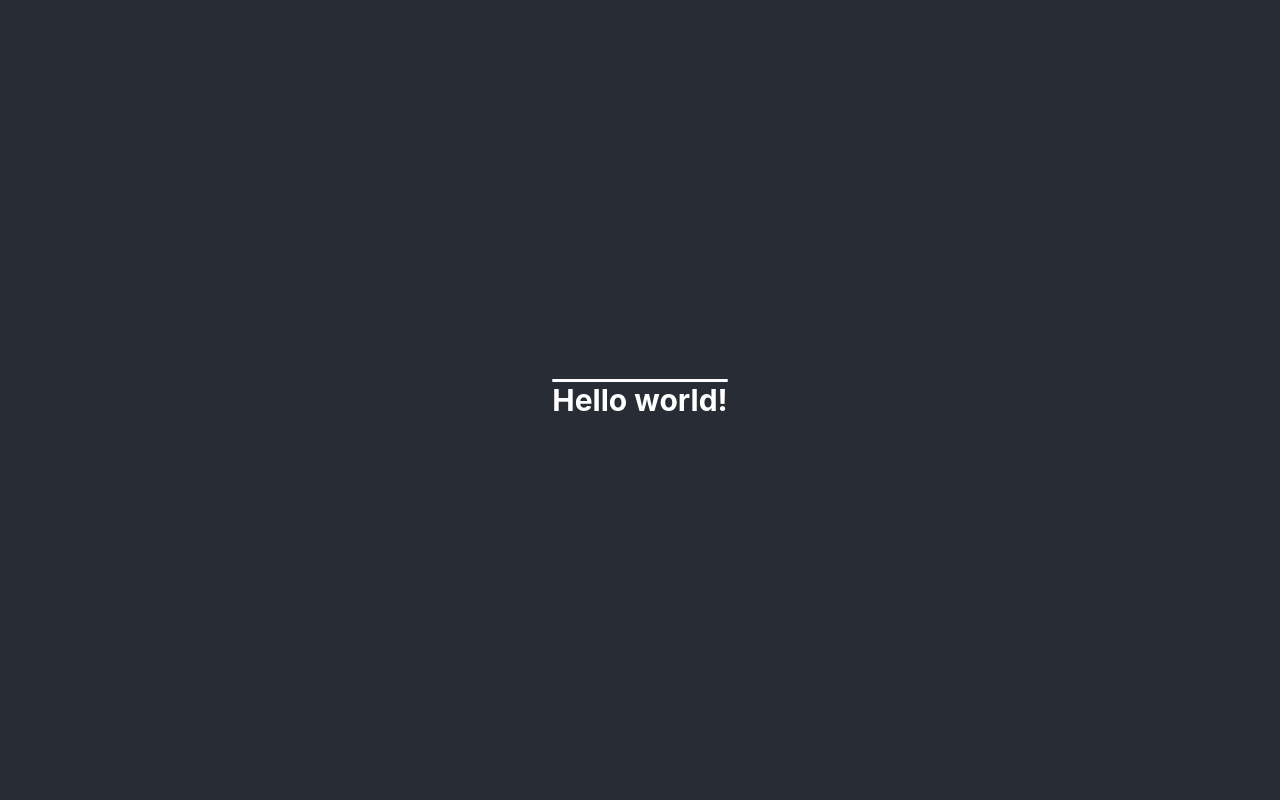
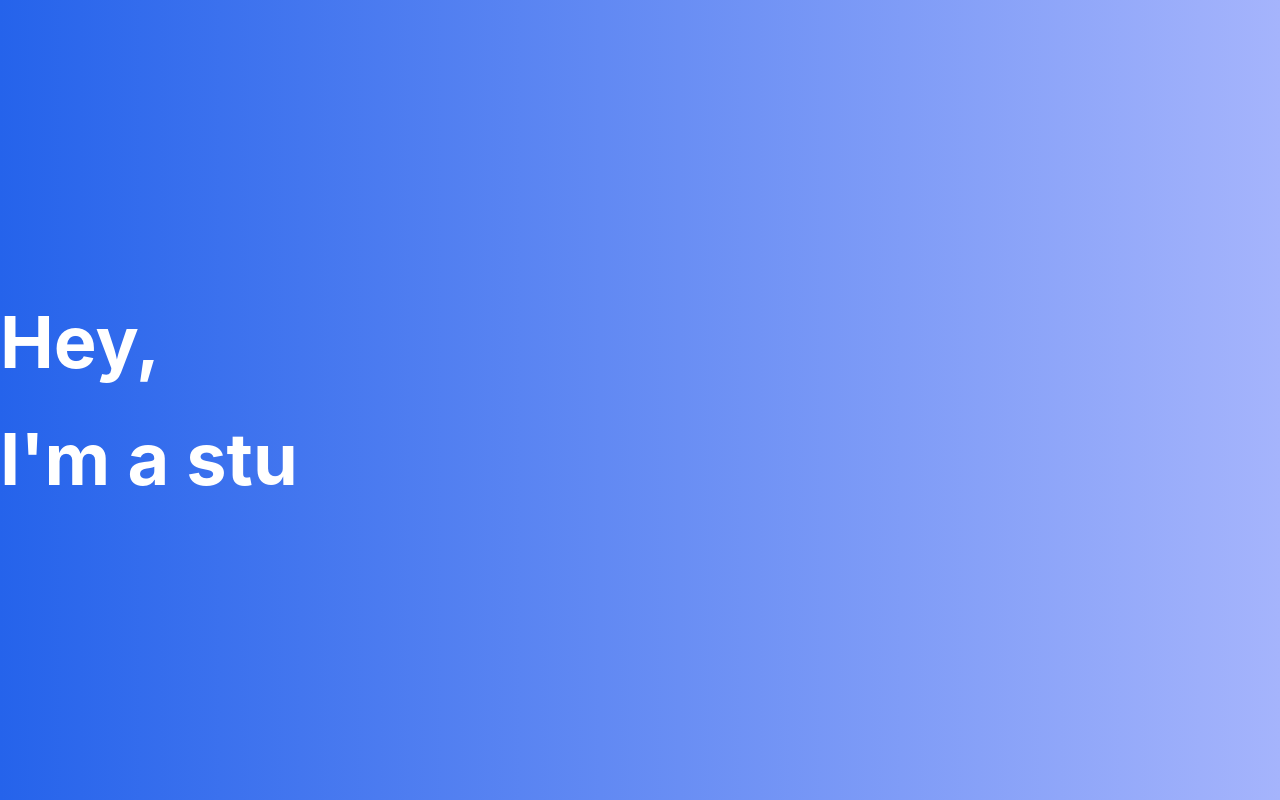
Before and after one commit to SoorajTharumia/portfolio, a React (Create React App) app: page / in a window 1280 px wide. Built offline with nearby package versions, Linux system fonts and the light colour scheme.

Commit message:
building home component

```diff
--- a/package.json
+++ b/package.json
@@ -9,6 +9,7 @@
     "react": "^18.3.1",
     "react-dom": "^18.3.1",
     "react-scripts": "5.0.1",
+    "react-simple-typewriter": "^5.0.1",
     "web-vitals": "^2.1.4"
   },
   "scripts": {
--- a/src/App.css
+++ b/src/App.css
@@ -14,7 +14,6 @@
 }
 
 .App-header {
-  background-color: #282c34;
   min-height: 100vh;
   display: flex;
   flex-direction: column;
--- a/src/App.js
+++ b/src/App.js
@@ -1,14 +1,11 @@
 import './App.css';
+import Home from './components/Home/home'
 
 function App() {
   return (
-    <div className="App">
-      <header className="App-header">
-
-        <h1 className="text-3xl font-bold overline">
-          Hello world!
-        </h1>
-
+    <div className="App" class="bg-gradient-to-r from-blue-600 to-indigo-300">
+      <header className="App-header ">
+        <Home />
       </header>
     </div>
   );
--- /dev/null
+++ b/src/components/Home/home.js
@@ -0,0 +1,27 @@
+import React from 'react'
+import { Typewriter } from 'react-simple-typewriter'
+
+
+const home = () => {
+  return (
+    <div className="container mx-auto fade-in" id="home">
+
+        <span className="text-7xl font-bold leading-relaxed" >
+            <h1>Hey,</h1>
+            I'm
+            <Typewriter
+                words={[" an Engineer", " a developer", " a student", " Sooraj"]}
+                loop={1}
+                cursor
+                cursorStyle='|'
+                typeSpeed={100}
+                deleteSpeed={50}
+                delaySpeed={1000}
+            />
+        </span>
+    </div>
+
+  )
+}
+
+export default home
```
Also changed, not shown: .stylelintrc.json, src/components/Navbar/navbar.css (added), src/components/Navbar/navbar.js (added), 1 other file (tests, documents, lock files or other folders).
